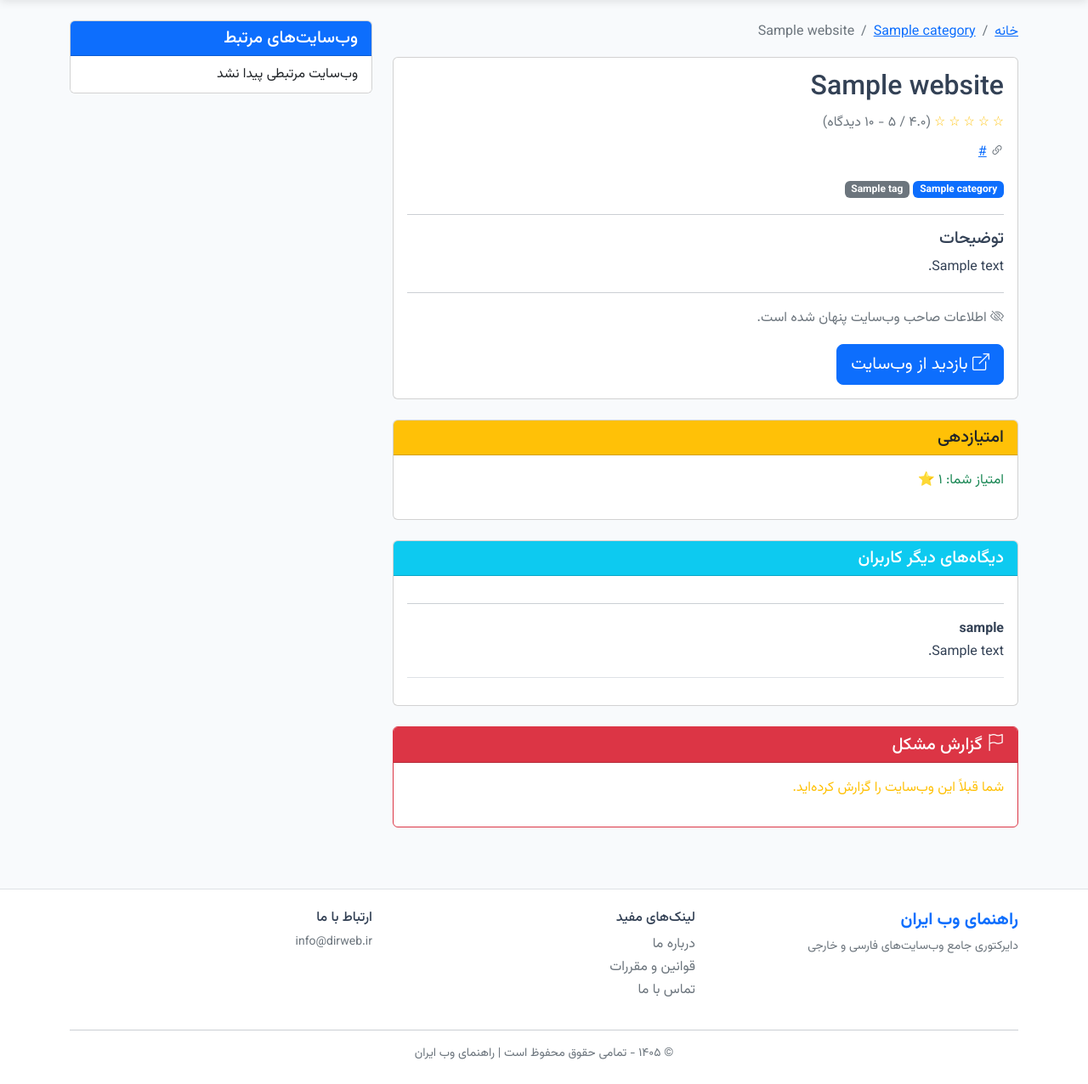
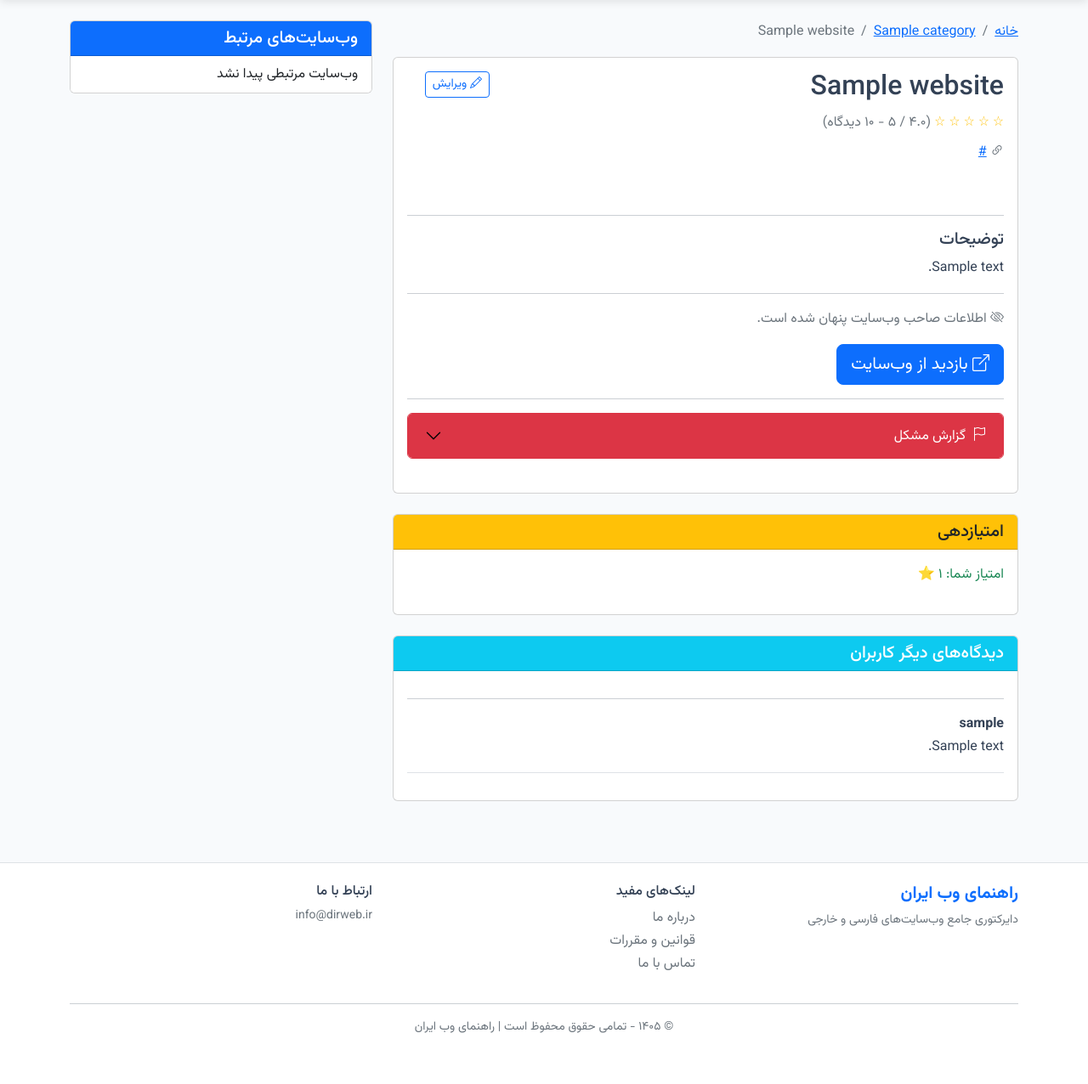
Before and after one commit to hadi-f90/webjin.ir-current, a Django app: a page that uses directory/templates/directory/detail.html in a window 1280 px wide. Shown: the part 60-1336 px from the top of the page at 85% size. After the commit the page ends 1276 px from the top, so only its background shows below. Run offline with Django 5.2, Linux system fonts and the light colour scheme; a user stored in the database is signed in; tables that the repository leaves empty hold one stand-in row (values such as "Sample post"); some libraries are stand-ins or nearby versions.

Commit message:
Added edit button + changed report procedure

```diff
--- a/directory/templates/directory/detail.html
+++ b/directory/templates/directory/detail.html
@@ -2,28 +2,39 @@
 {% load farsi_tags %}
 {% block title %}{{ website.title }} - راهنمای وب ایران{% endblock %}
 
-{% if is_owner %}
-<a href="{% url 'edit_website' website.slug %}" class="btn btn-sm btn-outline-primary me-2">
-    <i class="bi bi-pencil"></i> ویرایش
-</a>
-{% endif %}
+{% block content %}
+<!-- Edit Button (moved inside content block) -->
 
-{% block content %}
+
 <div class="row">
     <div class="col-md-8">
         <nav aria-label="breadcrumb">
             <ol class="breadcrumb">
                 <li class="breadcrumb-item"><a href="{% url 'index' %}">خانه</a></li>
                 {% if website.category %}
-                <li class="breadcrumb-item"><a href="?category={{ website.category.slug }}">{{ website.category.name }}</a></li>
+                <li class="breadcrumb-item"><a
+                        href="?category={{ website.category.slug }}">{{ website.category.name }}</a></li>
                 {% endif %}
                 <li class="breadcrumb-item active">{{ website.title }}</li>
             </ol>
         </nav>
 
-        <div class="card mb-4">
+        <div class="card mb-4 card-theme">
             <div class="card-body">
-                <h2>{{ website.title }}</h2>
+                <div class="row">
+                    <div class="col-md-10"><h2>{{ website.title }}</h2></div>
+                    <div class="col-md-2">
+                        {% if is_owner %}
+                        <div class="mb-3">
+                            <a href="{% url 'edit_website' website.slug %}" class="btn btn-sm btn-outline-primary end">
+                                <i class="bi bi-pencil"></i> ویرایش
+                            </a>
+                        </div>
+                        {% endif %}
+                    </div>
+
+
+                </div>
 
                 <!-- Rating Display -->
                 <div class="mb-2">
@@ -37,7 +48,8 @@
                         {% endif %}
                         {% endfor %}
                     </span>
-                        <span class="text-muted">({{ website.average_rating|floatformat:1|to_hindi }} / ۵ - {{ website.total_ratings|to_hindi }} دیدگاه)</span>
+                    <span class="text-muted">({{ website.average_rating|floatformat:1|to_hindi }} / ۵ -
+                        {{ website.total_ratings|to_hindi }} دیدگاه)</span>
                     {% else %}
                     <span class="text-muted">بدون امتیاز</span>
                     {% endif %}
@@ -49,11 +61,11 @@
                 </p>
 
                 {% if website.category %}
-                <span class="badge bg-primary">{{ website.category.name }}</span>
+                <span class="badge bg-primary-theme">{{ website.category.name }}</span>
                 {% endif %}
 
                 {% for tag in website.tags.all %}
-                <a href="?tag={{ tag.slug }}" class="badge bg-secondary text-decoration-none">{{ tag.name }}</a>
+                <a href="?tag={{ tag.slug }}" class="badge bg-secondary-theme text-decoration-none">{{ tag.name }}</a>
                 {% endfor %}
 
                 <hr>
@@ -73,11 +85,48 @@
                 <a href="{{ website.url }}" target="_blank" class="btn btn-primary btn-lg">
                     <i class="bi bi-box-arrow-up-right"></i> بازدید از وب‌سایت
                 </a>
+                <hr>
+                <!-- Report Section (Accordion) -->
+                <div class="accordion mb-4 card-theme" id="reportAccordion">
+                    <div class="accordion-item border-danger">
+                        <h2 class="accordion-header">
+                            <button class="accordion-button collapsed bg-danger text-white" type="button" data-bs-toggle="collapse"
+                                data-bs-target="#reportCollapse">
+                                <i class="bi bi-flag me-2"></i> گزارش مشکل
+                            </button>
+                        </h2>
+                        <div id="reportCollapse" class="accordion-collapse collapse" data-bs-parent="#reportAccordion">
+                            <div class="accordion-body">
+                                {% if user.is_authenticated %}
+                                {% if user_report %}
+                                <div class="alert alert-warning">
+                                    <i class="bi bi-check-circle me-2"></i>
+                                    شما قبلاً این وب‌سایت را گزارش کرده‌اید.
+                                </div>
+                                {% else %}
+                                <form method="post" action="{% url 'report_website' website.slug %}">
+                                    {% csrf_token %}
+                                    {{ report_form.as_p }}
+                                    <button type="submit" class="btn btn-danger">
+                                        <i class="bi bi-send me-1"></i> ارسال گزارش
+                                    </button>
+                                </form>
+                                {% endif %}
+                                {% else %}
+                                <p class="text-muted mb-0">
+                                    <i class="bi bi-info-circle me-1"></i>
+                                    برای گزارش باید <a href="{% url 'login' %}">وارد شوید</a>
+                                </p>
+                                {% endif %}
+                            </div>
+                        </div>
+                    </div>
+                </div>
             </div>
         </div>
 
         <!-- Rating Section -->
-        <div class="card mb-4">
+        <div class="card mb-4 card-theme">
             <div class="card-header bg-warning text-dark">
                 <h5 class="mb-0">امتیازدهی</h5>
             </div>
@@ -91,7 +140,7 @@
                     <div class="btn-group" role="group">
                         {% for i in "12345" %}
                         <button type="submit" name="rating" value="{{ forloop.counter }}"
-                                        class="btn btn-outline-warning {% if user_rating.rating == forloop.counter %}active{% endif %}">
+                            class="btn btn-outline-warning">
                             {{ forloop.counter }} ⭐
                         </button>
                         {% endfor %}
@@ -99,15 +148,15 @@
                 </form>
                 {% endif %}
                 {% else %}
-                    <p class="text-muted">برای امتیازدهی باید <a href="/admin/login/">وارد شوید</a></p>
+                <p class="text-muted">برای امتیازدهی باید <a href="{% url 'login' %}">وارد شوید</a></p>
                 {% endif %}
             </div>
         </div>
 
         <!-- Review Section -->
-        <div class="card mb-4">
+        <div class="card mb-4 card-theme">
             <div class="card-header bg-info text-white">
-                <h5 class="mb-0">دیگاه‌های دیگر کاربران</h5>
+                <h5 class="mb-0">دیدگاه‌های دیگر کاربران</h5>
             </div>
             <div class="card-body">
                 {% if user.is_authenticated %}
@@ -125,7 +174,7 @@
                 </form>
                 {% endif %}
                 {% else %}
-                    <p class="text-muted">برای نوشتن دیدگاه باید <a href="/admin/login/">وارد شوید</a></p>
+                <p class="text-muted">برای نوشتن دیدگاه باید <a href="{% url 'login' %}">وارد شوید</a></p>
                 {% endif %}
 
                 <hr>
@@ -141,31 +190,10 @@
             </div>
         </div>
 
-        <!-- Report Section -->
-        <div class="card mb-4 border-danger">
-            <div class="card-header bg-danger text-white">
-                <h5 class="mb-0"><i class="bi bi-flag"></i> گزارش مشکل</h5>
-            </div>
-            <div class="card-body">
-                {% if user.is_authenticated %}
-                    {% if user_report %}
-                        <p class="text-warning">شما قبلاً این وب‌سایت را گزارش کرده‌اید.</p>
-                    {% else %}
-                        <form method="post" action="{% url 'report_website' website.slug %}">
-                            {% csrf_token %}
-                            {{ report_form.as_p }}
-                            <button type="submit" class="btn btn-danger">ارسال گزارش</button>
-                        </form>
-                    {% endif %}
-                {% else %}
-                    <p class="text-muted">برای گزارش باید <a href="/admin/login/">وارد شوید</a></p>
-                {% endif %}
-            </div>
-        </div>
     </div>
 
     <div class="col-md-4">
-        <div class="card">
+        <div class="card card-theme">
             <div class="card-header bg-primary text-white">
                 <h5 class="mb-0">وب‌سایت‌های مرتبط</h5>
             </div>
--- a/directory/views.py
+++ b/directory/views.py
@@ -94,6 +94,7 @@ def search_suggestions(request):
 
 def website_detail(request, slug):
     website = get_object_or_404(Website, slug=slug, status='approved')
+    is_owner = (website.created_by == request.user) or request.user.is_staff
     related_websites = Website.objects.filter(
         category=website.category,
         status='approved'
```
Lines whose indentation alone changed are shown as unchanged.
